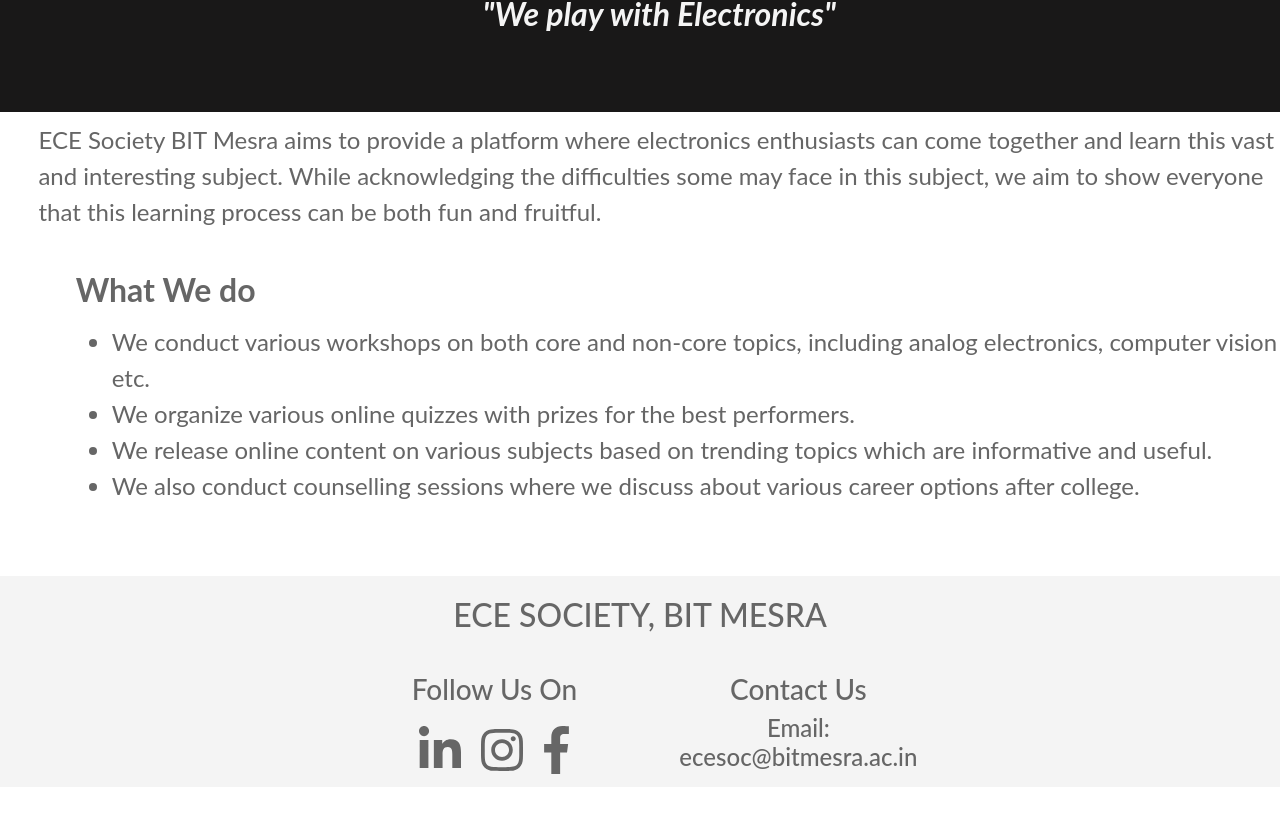
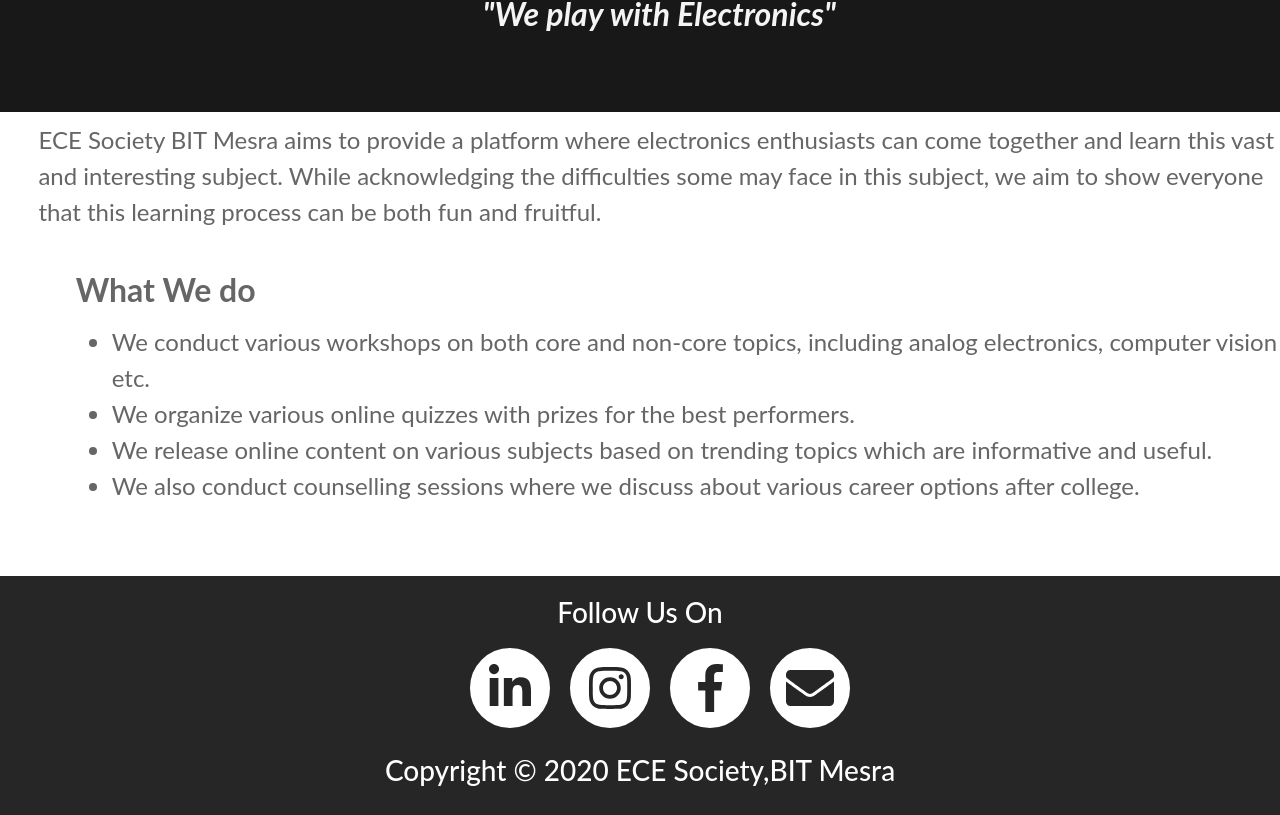
Before and after one commit to ecesoc/EceSociety, a React (Create React App) app: page /EceSociety/About in a window 1280 px wide. Shown: the part 224-1039 px from the top of the page. Before the commit the page ends 1011 px from the top, so only its background shows below. Built offline with nearby package versions, Linux system fonts and the light colour scheme.

Commit message:
Modify Footer

```diff
--- a/public/css/styles.css
+++ b/public/css/styles.css
@@ -1,13 +1,11 @@
 body{
-  margin: 0;
-  font-size: 16px;
   font-family: "Lato", sans-serif;
-  font-weight: 400;
   color: #666;
 }
 
 img{
   transition: all 1s;
+  border: 3px #191919 solid;
 }
 
 img:hover{
@@ -73,17 +71,57 @@
 /*********** FOOTER *********/
 
 footer{
+  padding-top: 20px;
+  padding-bottom: 20px;
   bottom: 0;
   text-align: center;
-  background-color: #f4f4f4;
-  color:#666;
-  padding: 20px 0 1px 0;
+  background-color: #262626;
+  color:#fff;
 }
 
-.icon{
+footer ul li{
+  display: inline-block;
+  width: 5rem;
+  border: 4px #fff solid;
+  background-color: #fff;
+  border-radius: 100%;
   font-size: 3rem;
-  padding: 2px 10px;
-  color:#666;
+  margin: 10px;
+  position: relative;
+  transition: all ease 1s;
+}
+
+footer a{
+  color: #262626;
+}
+
+footer li:hover .icon{
+  color: #fff;
+}
+
+footer ul li:hover{
+  color: #fff;
+  transform: rotateY(360deg);
+}
+
+footer ul li:nth-child(1):hover{
+  background: #0e76a8;
+}
+
+footer ul li:nth-child(2):hover{
+  background: #e95950;
+}
+
+footer ul li:nth-child(3):hover{
+  background: #3b5998;
+}
+
+footer ul li:nth-child(4):hover{
+  background: #d44638;
+}
+
+.icon:hover{
+  color: #fff;
 }
 
 
@@ -157,6 +195,11 @@
   margin-left: 2.6%;
   margin-top: 3%;
   color: red;
+  font-weight: 700;
+}
+
+.post-title{
+  font-weight: bold;
 }
 
 .changeMember ,.executive-Body span:hover {
--- a/src/Components/Footer.jsx
+++ b/src/Components/Footer.jsx
@@ -3,23 +3,20 @@
 import React from "react";
 
 function Footer(){
+  var year=new Date().getFullYear();
   return (
     <footer>
-    <h2>ECE SOCIETY, BIT MESRA</h2>
-    <div className="footer row">
-    <div className="col-lg-3 col-md-12"></div>
-      <div className="col-lg-3 col-md-12">
-        <h3>Follow Us On</h3>
-        <a className="icon" href="https://in.linkedin.com/company/ece-society-bit-mesra"><i className="fab fa-linkedin-in"></i></a>
-        <a className="icon" href="https://www.instagram.com/ecesociety/?igshid=rzx7kqpvjuad"><i className="fab fa-instagram"></i></a>
-        <a className="icon" href="https://www.facebook.com/ecesoc.bitmesra/"><i className="fab fa-facebook-f"></i></a>
+    <h3>Follow Us On</h3>
+      <ul>
+        <li><a href="https://in.linkedin.com/company/ece-society-bit-mesra"><i className="fab fa-linkedin-in icon"></i></a></li>
+        <li><a href="https://www.instagram.com/ecesociety/?igshid=rzx7kqpvjuad"><i className="fab fa-instagram icon"></i></a></li>
+        <li><a  href="https://www.facebook.com/ecesoc.bitmesra/"><i className="fab fa-facebook-f icon"></i></a></li>
+        <li><a  href="mailto:ecesoc@bitmesra.ac.in?subject='Query' "><i className="fa fa-envelope icon"></i></a></li>
+      </ul>
+
+      <div>
+        <h3>Copyright &#169; {year} ECE Society,BIT Mesra</h3>
       </div>
-
-      <div className="col-lg-3 col-md-12">
-        <h3>Contact Us</h3>
-        <h4><span>Email: </span>ecesoc@bitmesra.ac.in</h4>
-      </div>
-    </div>
     </footer>
   );
 }
```
